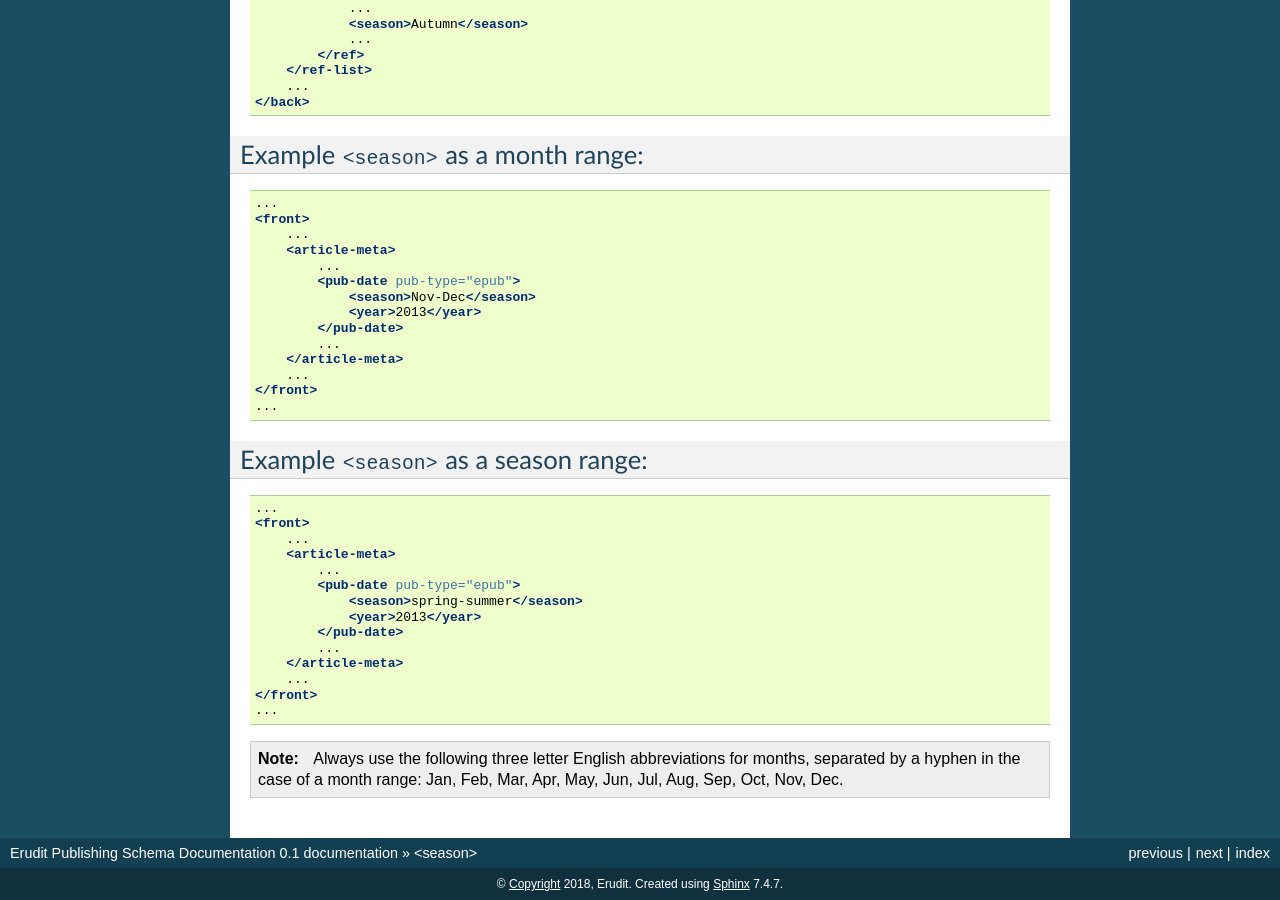
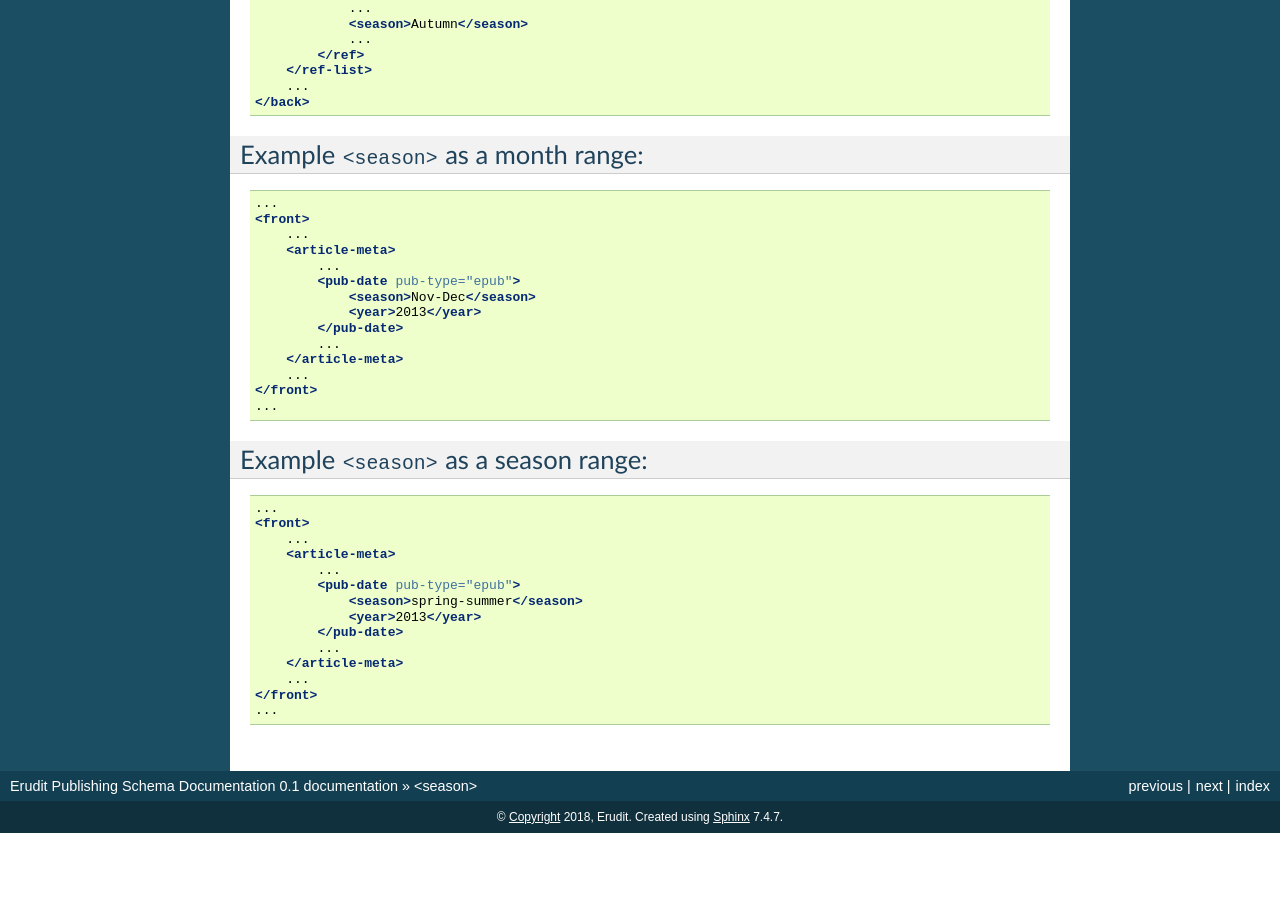
Before and after one commit to erudit/erudit-ps-documentation, a Sphinx documentation site: the page built from docs/source/tagset/element-season.rst, in a window 1280 px wide and 900 px high, scrolled down 1260 px. Built offline with Sphinx 7.4.7, drawn with Linux system fonts in a browser that asks for light colours; after the commit the page ends 2093 px from its top, so only the background shows below that.

Commit message:
Season values

```diff
--- a/docs/source/tagset/element-season.rst
+++ b/docs/source/tagset/element-season.rst
@@ -146,8 +146,4 @@ Example ``<season>`` as a season range:
     </front>
     ...
 
-.. note::
-
-  Always use the following three letter English abbreviations for months, separated by a hyphen in the case of a month range: Jan, Feb, Mar, Apr, May, Jun, Jul, Aug, Sep, Oct, Nov, Dec.
-
 .. {"reviewed_on": "20180507", "by": "fabio.batalha@erudit.org"}
```
